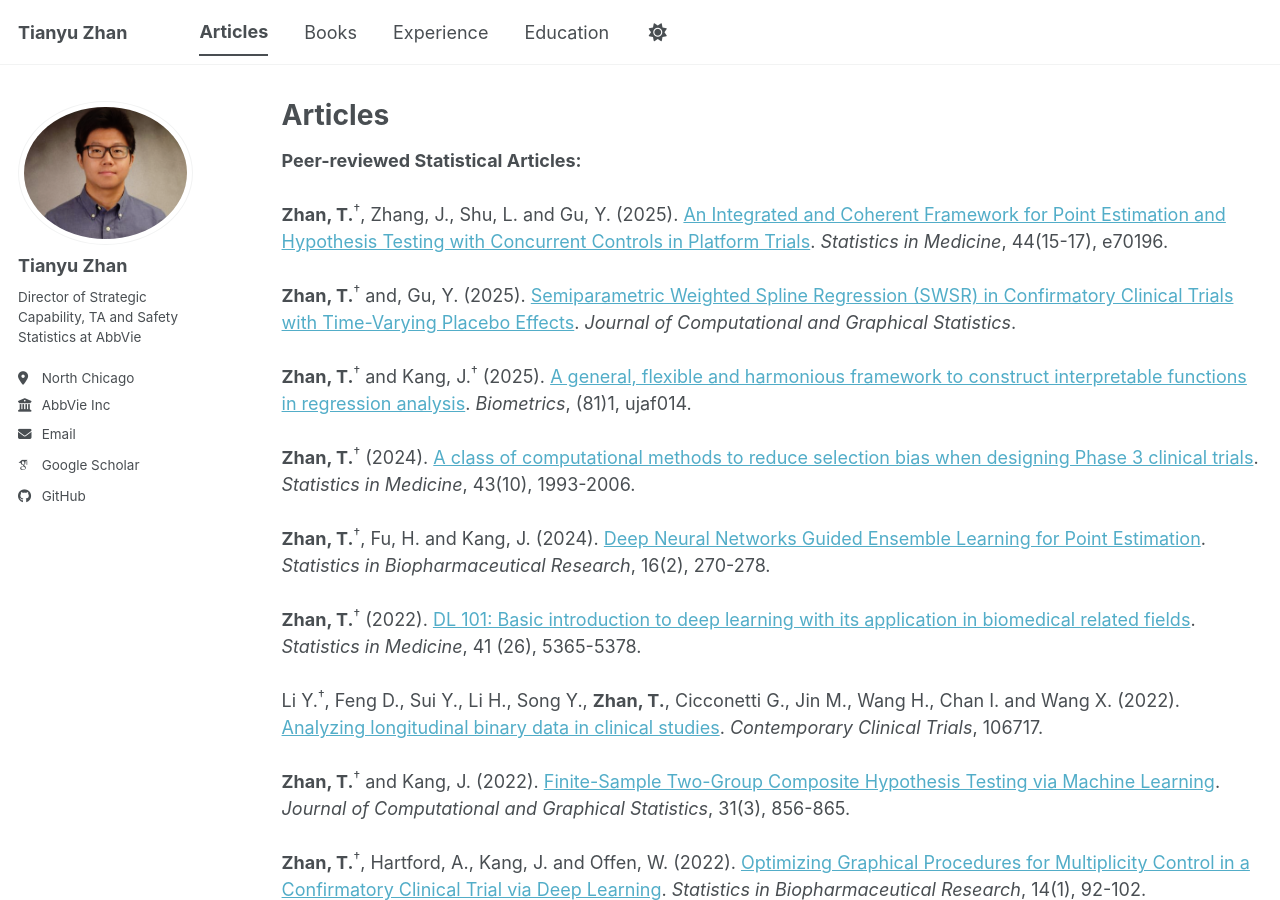
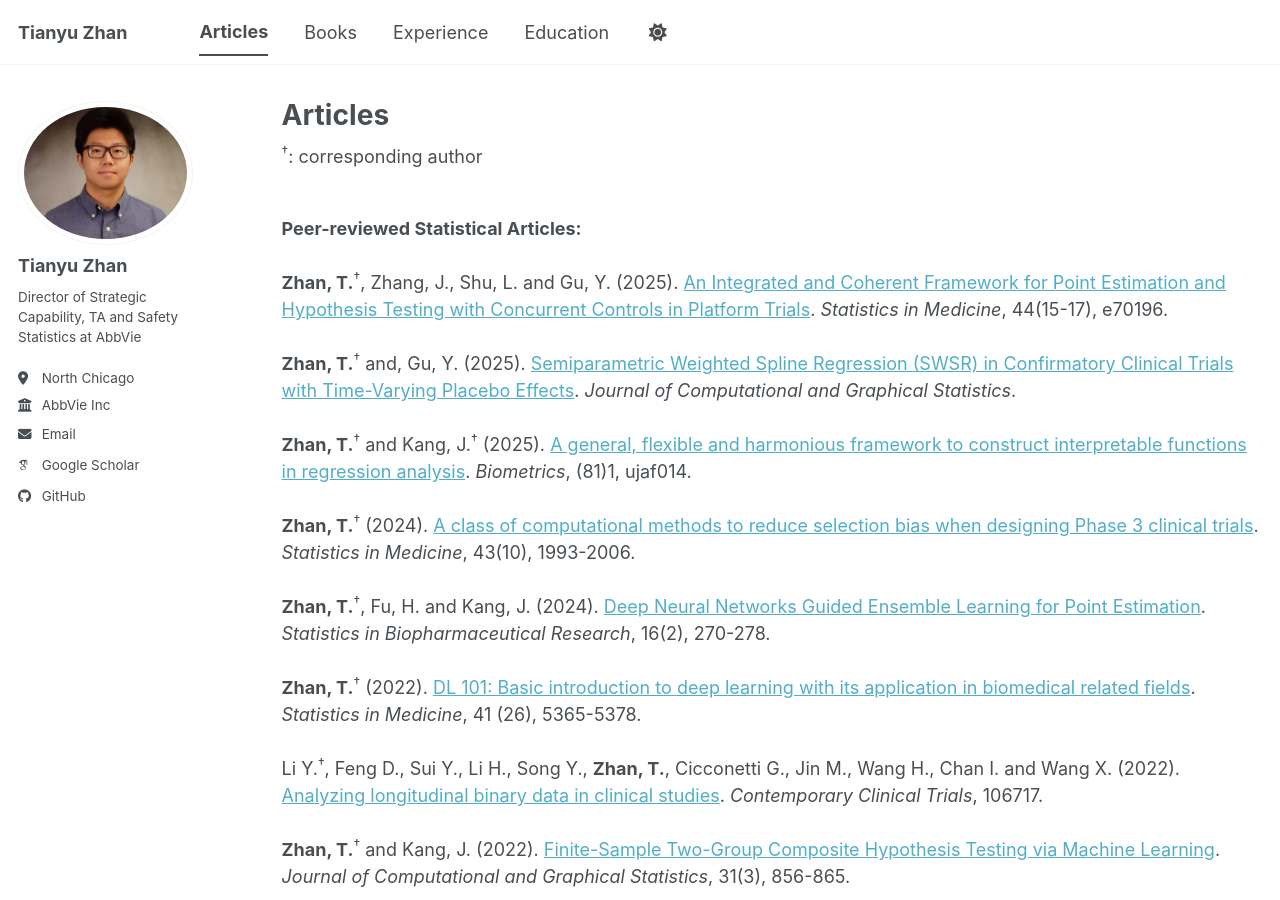
Before and after one commit to tian-yu-zhan/tian-yu-zhan.github.io, a Jekyll site: the page built from _pages/publications.html, in a window 1280 px wide and 900 px high. Built offline with Jekyll 4.4.1, drawn with Linux system fonts in a browser that asks for light colours; some web fonts are replaced; a script bundle is joined from its source files by our own code; library files that are not in the unit come from our copies.

Commit message:
Update publications.html

```diff
--- a/_pages/publications.html
+++ b/_pages/publications.html
@@ -4,7 +4,9 @@ title: "Articles"
 permalink: /publications/
 author_profile: true
 ---
-
+<sup>†</sup>: corresponding author
+<br>
+<br>
 <p><strong>Peer-reviewed Statistical Articles:</strong>
 <br>
 <br>
```
